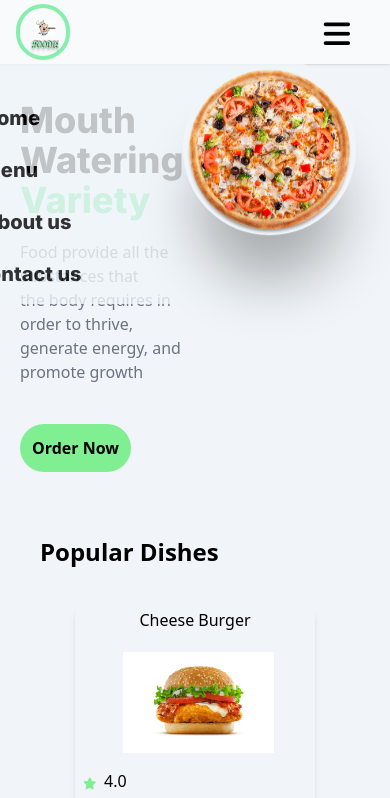
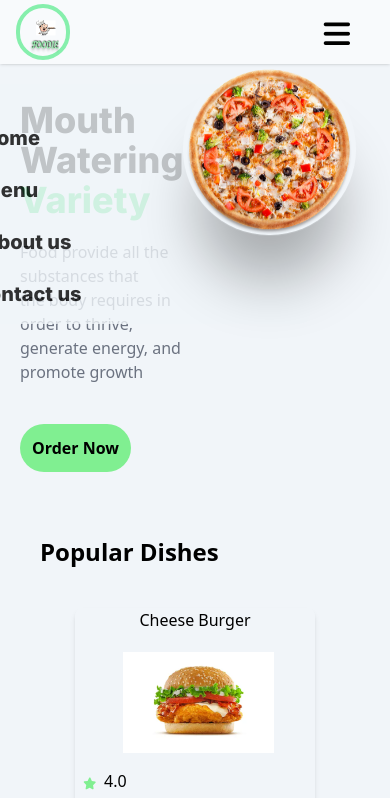
Before and after one commit to Jide-codes/Foodie, a plain HTML site: page index.html in a window 390 px wide. Both pictures are taken after a click on the element 336 px from the left and 34 px from the top of the page. Shown: the top 798 px of the page. Drawn offline with nearby package versions, Linux system fonts and the light colour scheme.

Commit message:
worked on the 320px viewport responsiveness

```diff
--- a/index.html
+++ b/index.html
@@ -33,7 +33,7 @@
                 <li class="pl-7">Contact us</li>
             </ul>
             <div id="dropdown-el"   class="fixed top-16 right-20 w-96 bg-slate-100
-            font-['Inter']  pl-5 opacity-80 font-semibold rounded-lg h-60 lg:hidden md:hidden xl:hidden"
+            font-['Inter']  pl-5 mt-5 opacity-80 font-semibold rounded-lg h-60 lg:hidden md:hidden xl:hidden"
             style="display: none;">
             <ul class="space-y-6 pt-10 text-xl pr-6">
                 <li class="pl-9">Home</li>
```
